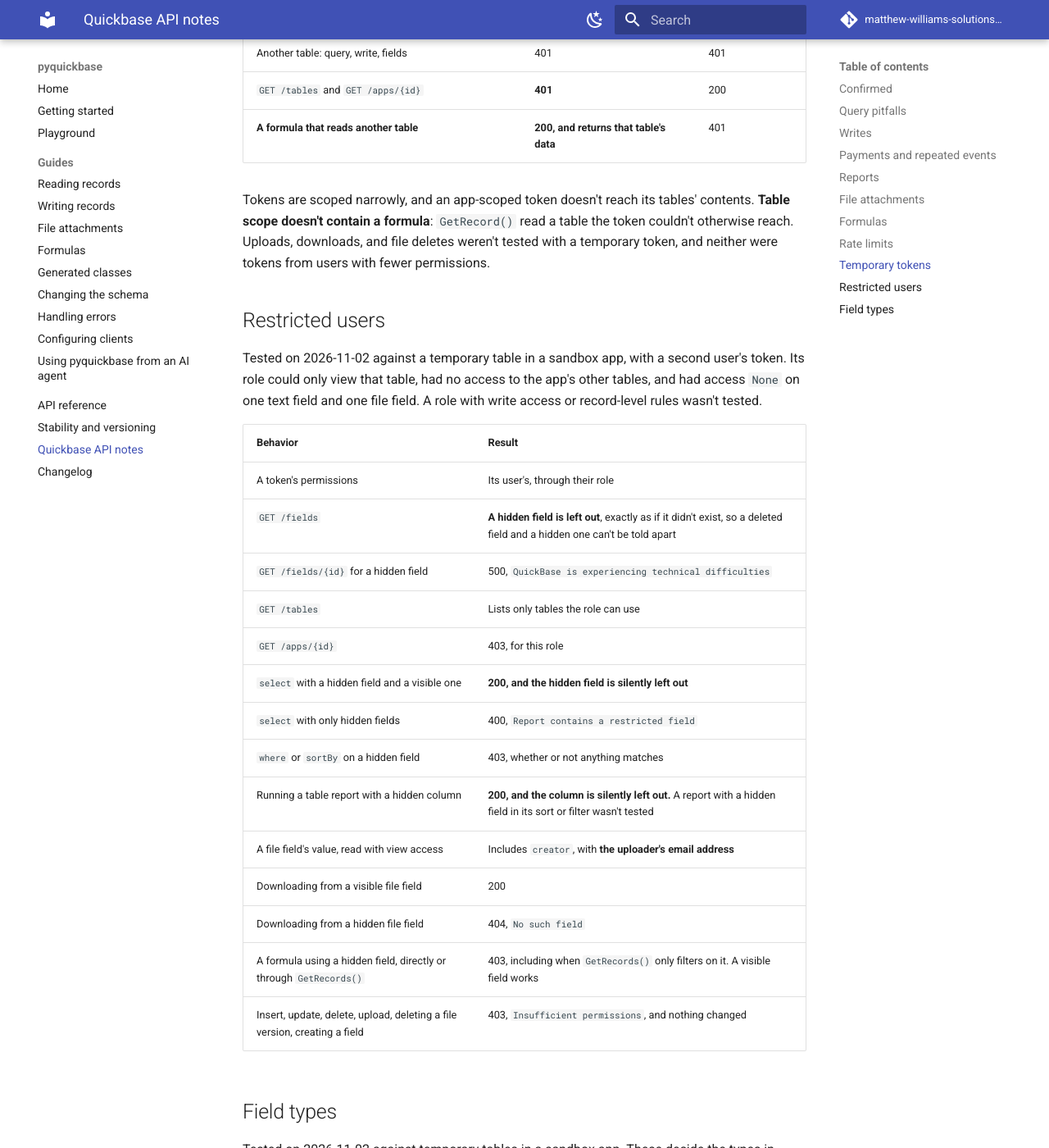
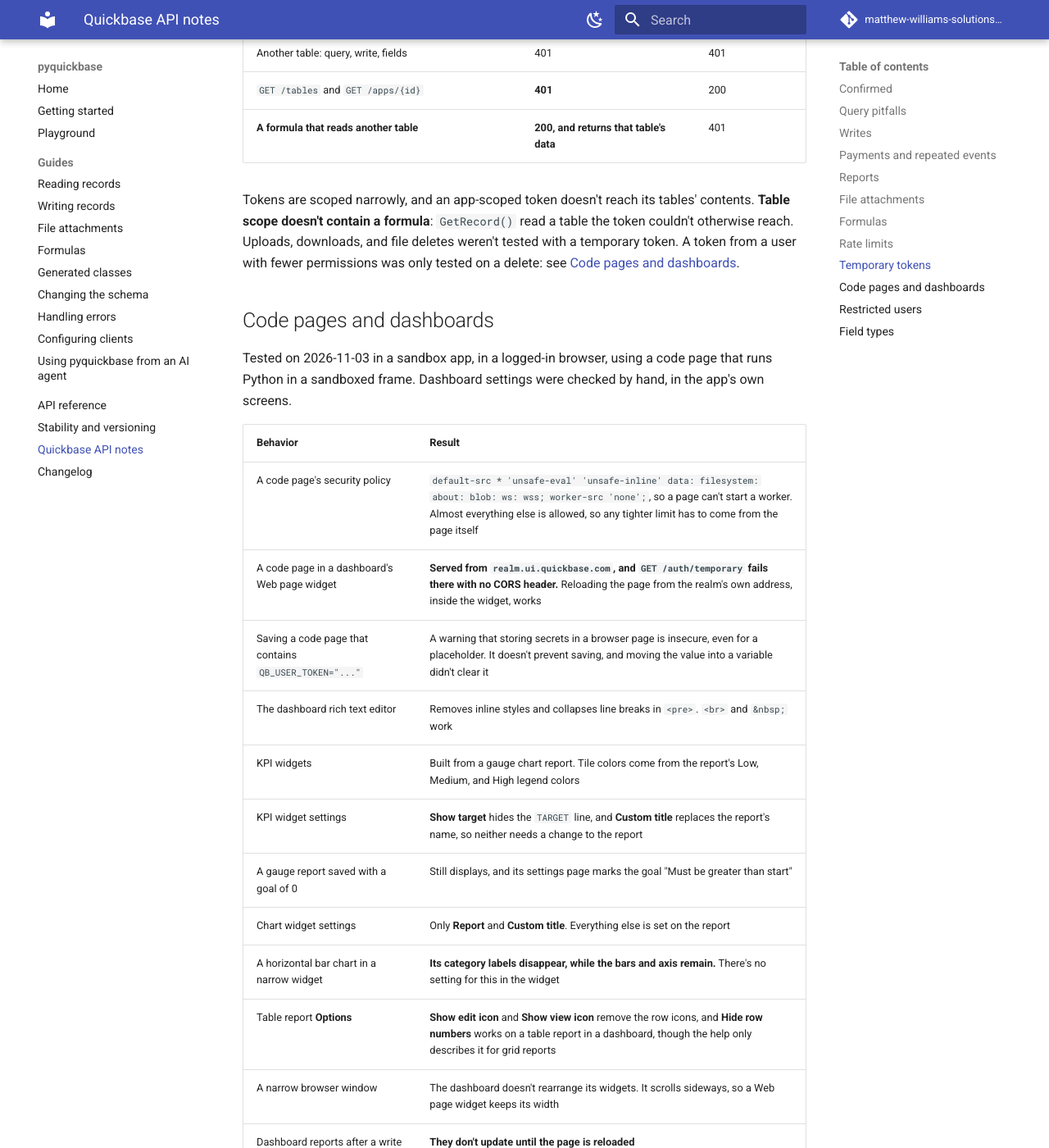
Before and after one commit to matthew-williams-solutions/pyquickbase, an MkDocs documentation site: the page built from docs/api-notes.md, in a window 1280 px wide and 1400 px high, scrolled down 12597 px. Shown: the whole window at 82% size. Built offline with MkDocs 1.6.1 and Material for MkDocs 9.7.7, drawn with Linux system fonts in a browser that asks for light colours; comment, search, counter and statistics services are not loaded; some of the changed text lies outside the part shown.

Commit message:
Record code page and dashboard findings
Add what the demo app confirmed about code pages, dashboard widgets, and
a role without delete rights, and list the demo's open work in the roadmap.

```diff
--- a/docs/api-notes.md
+++ b/docs/api-notes.md
@@ -273,8 +273,30 @@ browser's console, because a script can't get one.
 
 Tokens are scoped narrowly, and an app-scoped token doesn't reach its tables' contents. **Table scope
 doesn't contain a formula**: `GetRecord()` read a table the token couldn't otherwise reach. Uploads,
-downloads, and file deletes weren't tested with a temporary token, and neither were tokens from users
-with fewer permissions.
+downloads, and file deletes weren't tested with a temporary token. A token from a user with fewer
+permissions was only tested on a delete: see [Code pages and dashboards](#code-pages-and-dashboards).
+
+## Code pages and dashboards
+
+Tested on 2026-11-03 in a sandbox app, in a logged-in browser, using a code page that runs Python in a
+sandboxed frame. Dashboard settings were checked by hand, in the app's own screens.
+
+| Behavior | Result |
+|---|---|
+| A code page's security policy | `default-src * 'unsafe-eval' 'unsafe-inline' data: filesystem: about: blob: ws: wss; worker-src 'none';`, so a page can't start a worker. Almost everything else is allowed, so any tighter limit has to come from the page itself |
+| A code page in a dashboard's Web page widget | **Served from `realm.ui.quickbase.com`, and `GET /auth/temporary` fails there with no CORS header.** Reloading the page from the realm's own address, inside the widget, works |
+| Saving a code page that contains `QB_USER_TOKEN="..."` | A warning that storing secrets in a browser page is insecure, even for a placeholder. It doesn't prevent saving, and moving the value into a variable didn't clear it |
+| The dashboard rich text editor | Removes inline styles and collapses line breaks in `<pre>`. `<br>` and `&nbsp;` work |
+| KPI widgets | Built from a gauge chart report. Tile colors come from the report's Low, Medium, and High legend colors |
+| KPI widget settings | **Show target** hides the `TARGET` line, and **Custom title** replaces the report's name, so neither needs a change to the report |
+| A gauge report saved with a goal of 0 | Still displays, and its settings page marks the goal "Must be greater than start" |
+| Chart widget settings | Only **Report** and **Custom title**. Everything else is set on the report |
+| A horizontal bar chart in a narrow widget | **Its category labels disappear, while the bars and axis remain.** There's no setting for this in the widget |
+| Table report **Options** | **Show edit icon** and **Show view icon** remove the row icons, and **Hide row numbers** works on a table report in a dashboard, though the help only describes it for grid reports |
+| A narrow browser window | The dashboard doesn't rearrange its widgets. It scrolls sideways, so a Web page widget keeps its width |
+| Dashboard reports after a write through the API | **They don't update until the page is reloaded** |
+| A delete with a table-scoped temporary token, from a role without delete rights | 403, `Insufficient permissions: Not enough rights to execute this request.` |
+| The same delete with a filter that matches nothing, `{3.LT.0}` | Also 403, so it shows whether a role can delete before anything changes |
 
 ## Restricted users
 
```
Also changed, not shown: ROADMAP.md (+14 -0 lines).
